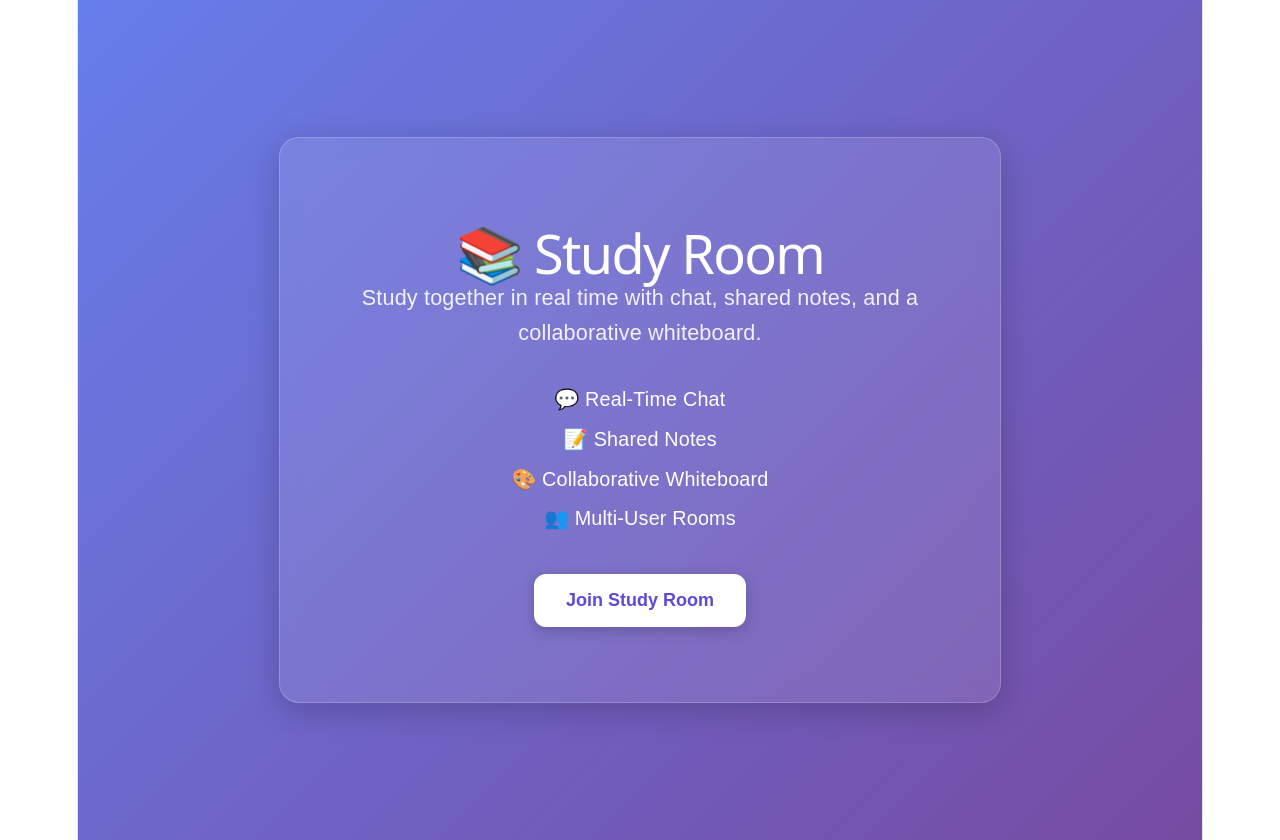
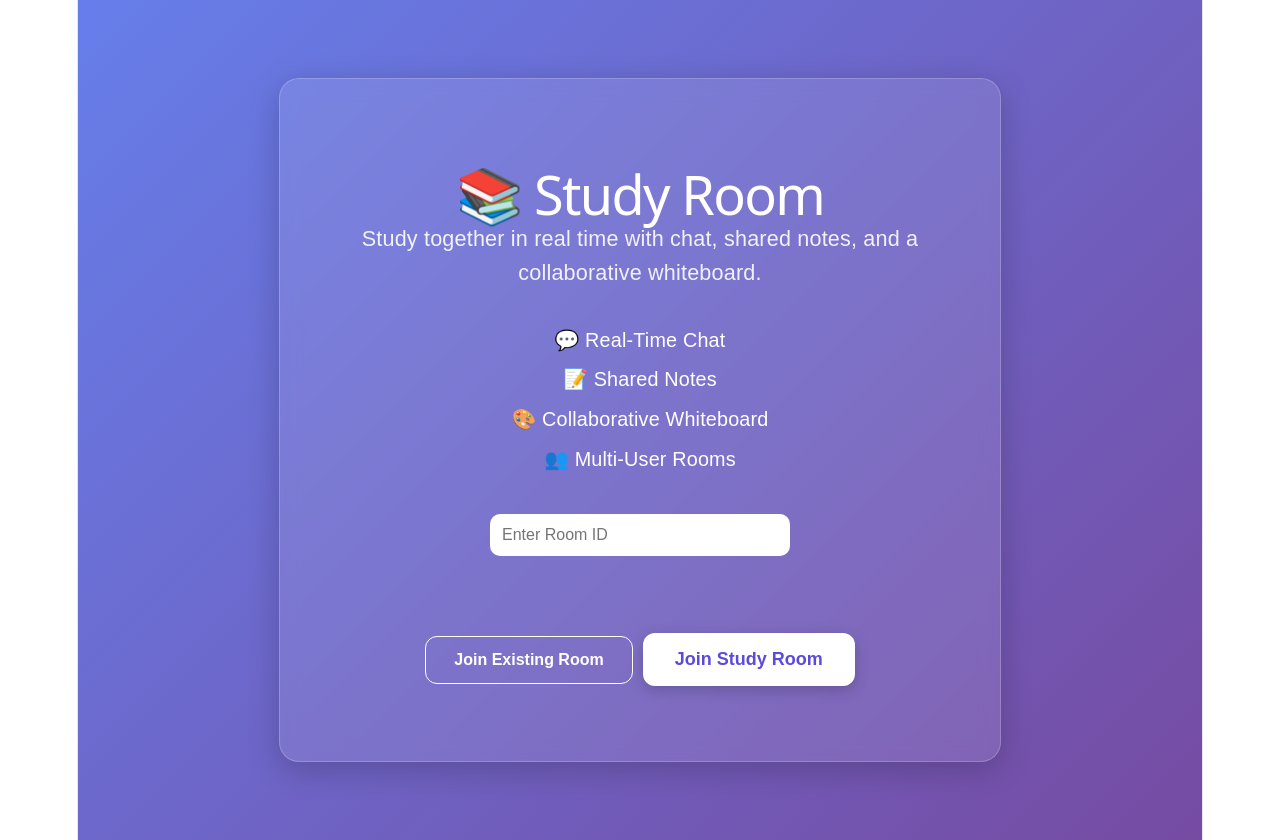
Before and after one commit to anushkumakp2004-web/study-room-app, a React (Vite) app in the folder client/: page / in a window 1280 px wide. Built offline with nearby package versions, Linux system fonts and the light colour scheme; no server answers.

Commit message:
add room join flow from landing page

```diff
--- a/client/src/pages/Home.jsx
+++ b/client/src/pages/Home.jsx
@@ -1,6 +1,8 @@
-import { Link } from "react-router-dom";
-
+import { useState } from "react";
+import { Link, useNavigate } from "react-router-dom";
 function Home() {
+  const navigate = useNavigate();
+  const [roomId, setRoomId] = useState("");
   return (
     <div
   style={{
@@ -61,7 +63,45 @@ function Home() {
   <p>🎨 Collaborative Whiteboard</p>
   <p>👥 Multi-User Rooms</p>
 </div>
+<input
+  type="text"
+  placeholder="Enter Room ID"
+  value={roomId}
+  onChange={(e) => setRoomId(e.target.value)}
+  style={{
+    padding: "12px",
+    width: "100%",
+    maxWidth: "300px",
+    borderRadius: "10px",
+    border: "none",
+    marginBottom: "20px",
+    fontSize: "16px",
+  }}
+/>
 
+      <div>
+      <br />
+<br />
+
+<button
+  onClick={() => {
+    if (!roomId.trim()) return;
+
+    navigate(`/room/${roomId}`);
+  }}
+  style={{
+    padding: "14px 28px",
+    borderRadius: "12px",
+    border: "1px solid white",
+    cursor: "pointer",
+    fontSize: "16px",
+    fontWeight: "bold",
+    background: "transparent",
+    color: "white",
+  }}
+>
+  Join Existing Room
+</button>
 <Link to="/create">
   <button
     style={{
@@ -81,6 +121,7 @@ function Home() {
 </Link>
       </div>
     </div>
+    </div>
 
   );
 }
```
Lines whose indentation alone changed are shown as unchanged.
